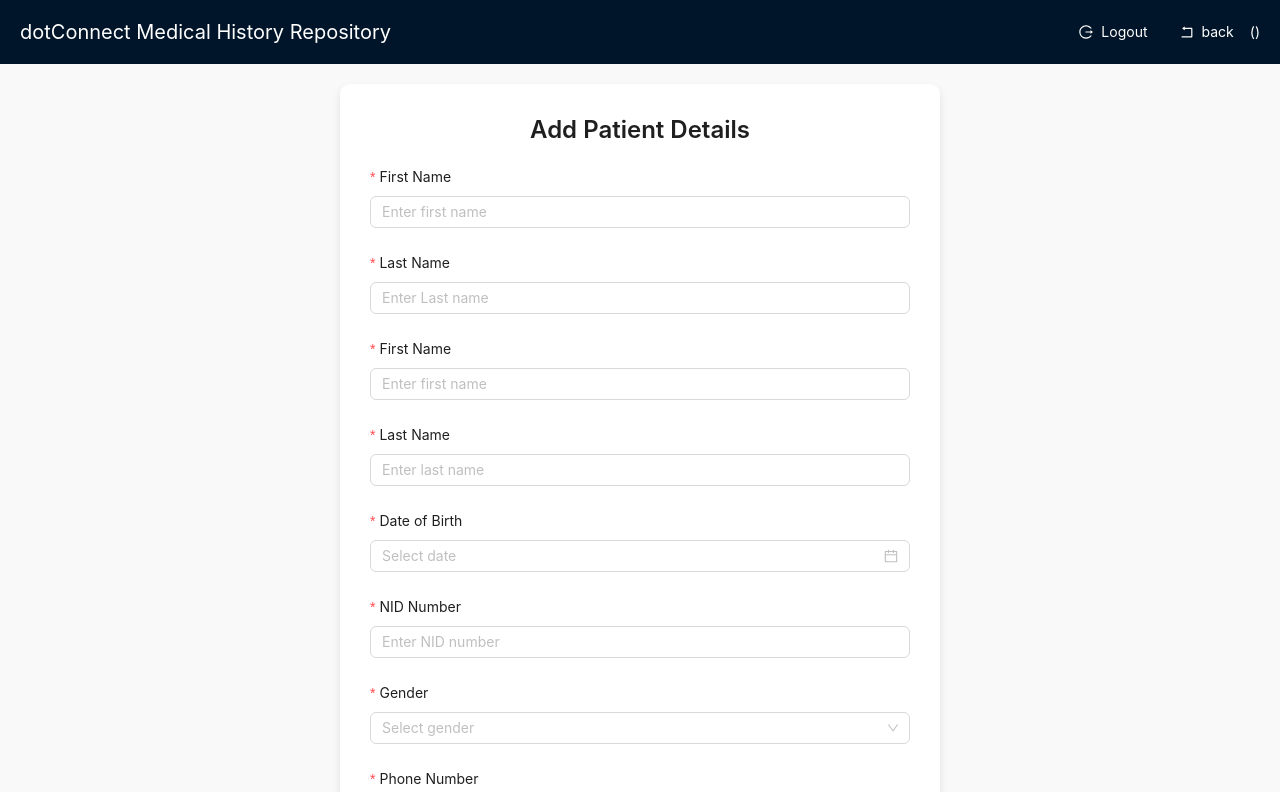
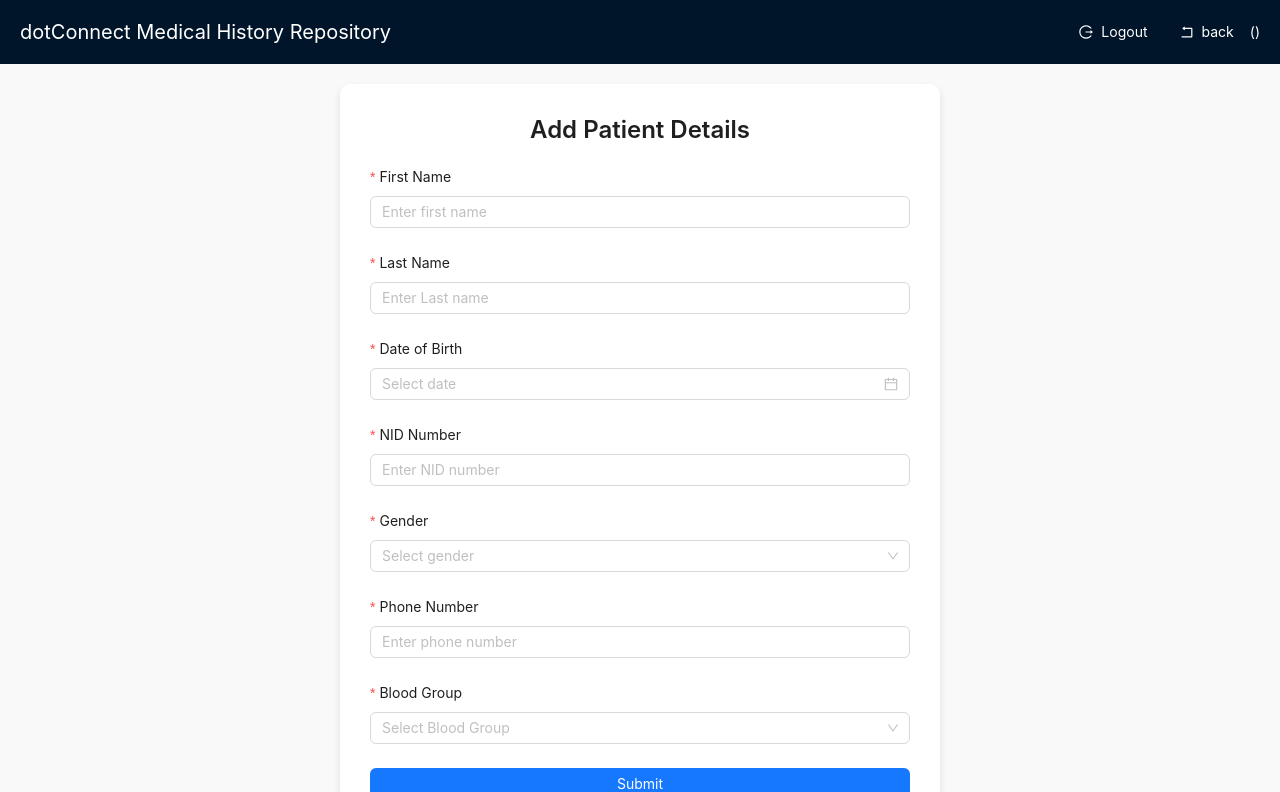
Before and after one commit to RabinPyakurel/dot-connect-final, a React (Vite) app in the folder Hackathon-Frontend/: page /addpatient in a window 1280 px wide. Shown: the top 792 px of the page. Built offline with nearby package versions, Linux system fonts and the light colour scheme.

Commit message:
debugged and solved issue related to navigation

```diff
--- a/Hackathon-Frontend/src/component/Pages/AddPatient.tsx
+++ b/Hackathon-Frontend/src/component/Pages/AddPatient.tsx
@@ -97,32 +97,6 @@ const AddPatientForm: React.FC = () => {
             </Form.Item>
 
             <Form.Item
-              label="First Name"
-              name="firstName"
-              rules={[
-                {
-                  required: true,
-                  message: "Please input the patient's first name!",
-                },
-              ]}
-            >
-              <Input placeholder="Enter first name" />
-            </Form.Item>
-
-            <Form.Item
-              label="Last Name"
-              name="lastName"
-              rules={[
-                {
-                  required: true,
-                  message: "Please input the patient's last name!",
-                },
-              ]}
-            >
-              <Input placeholder="Enter last name" />
-            </Form.Item>
-
-            <Form.Item
               label="Date of Birth"
               name="dateOfBirth"
               rules={[
--- a/Hackathon-Frontend/src/component/Pages/Navbar.tsx
+++ b/Hackathon-Frontend/src/component/Pages/Navbar.tsx
@@ -15,8 +15,8 @@ const Navbar: React.FC<{ children?: React.ReactNode }> = ({ children }) => {
     navigate('/');
   };
   const back = () => {
-    console.log('go back called')
-    navigate(-1);
+    navigate('/dashboard');
+    window.location.reload();
   };
   useEffect(() => {
     const token = localStorage.getItem('authtoken'); // Replace with your token storage method
```
